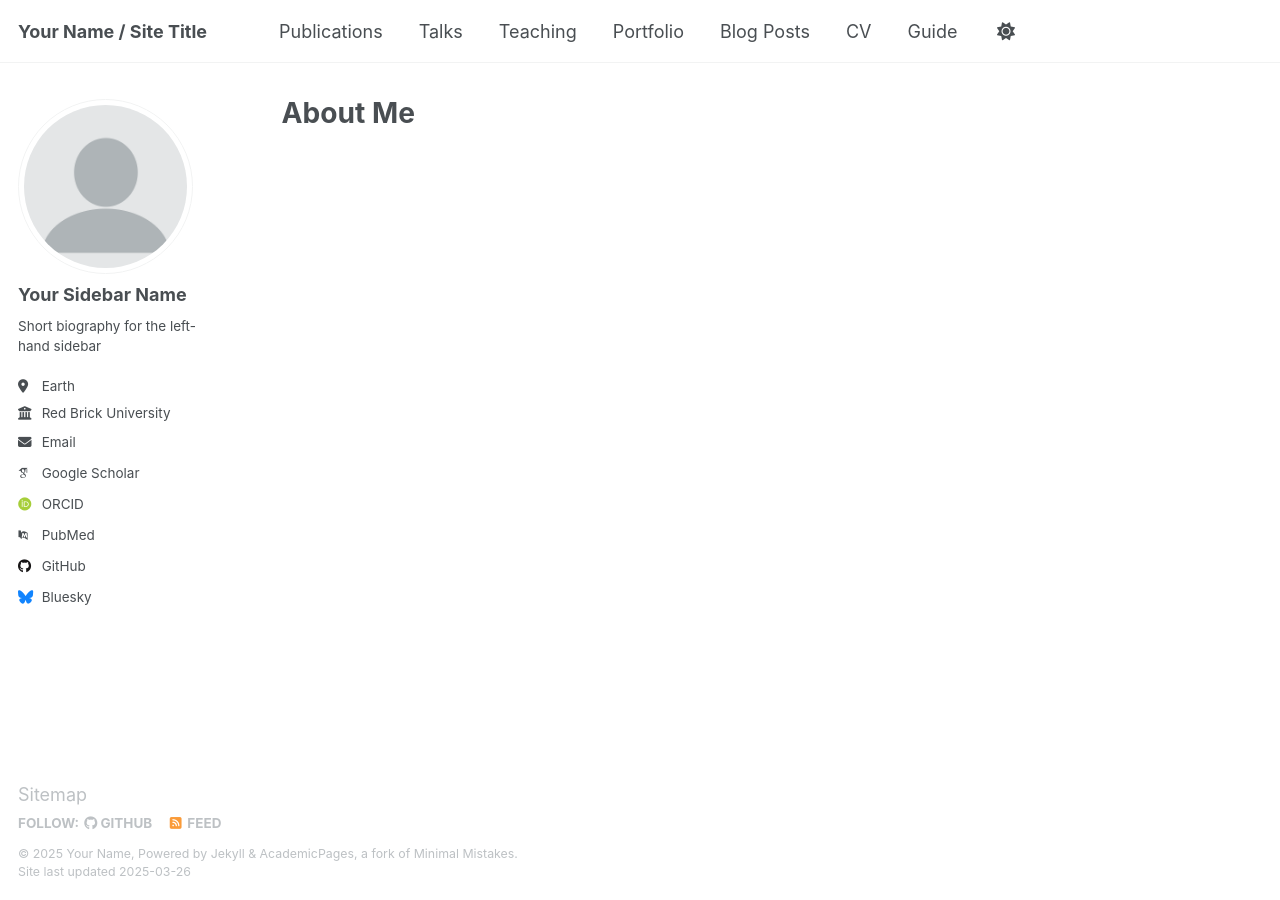
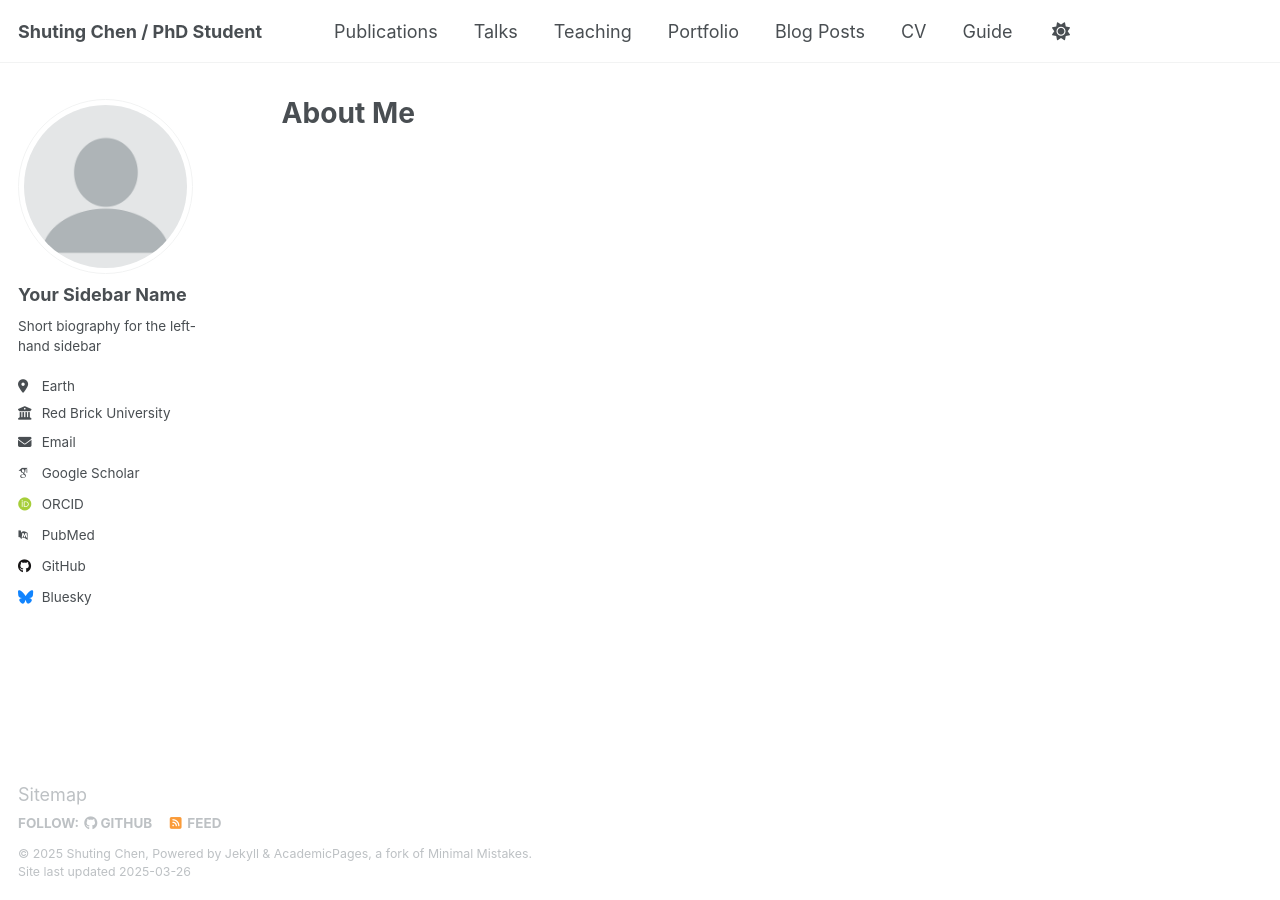
Before and after one commit to scat8455/scat8455.github.io, a Jekyll site: the page built from _pages/about.md, in a window 1280 px wide. Built offline with Jekyll 4.4.1, drawn with Linux system fonts in a browser that asks for light colours; some web fonts are replaced.

Commit message:
Update _config.yml

```diff
--- a/_config.yml
+++ b/_config.yml
@@ -9,9 +9,9 @@
 # Basic Site Settings
 locale                   : "en-US"
 site_theme               : "default"
-title                    : "Your Name / Site Title"
+title                    : "Shuting Chen / PhD Student"
 title_separator          : "-"
-name                     : &name "Your Name"
+name                     : &name "Shuting Chen"
 description              : &description "personal description"
 url                      : https://scat8455.github.io # the base hostname & protocol for your site e.g. "https://[your GitHub username].github.io"
 baseurl                  : "" # the subpath of your site, e.g. "/blog"
```
